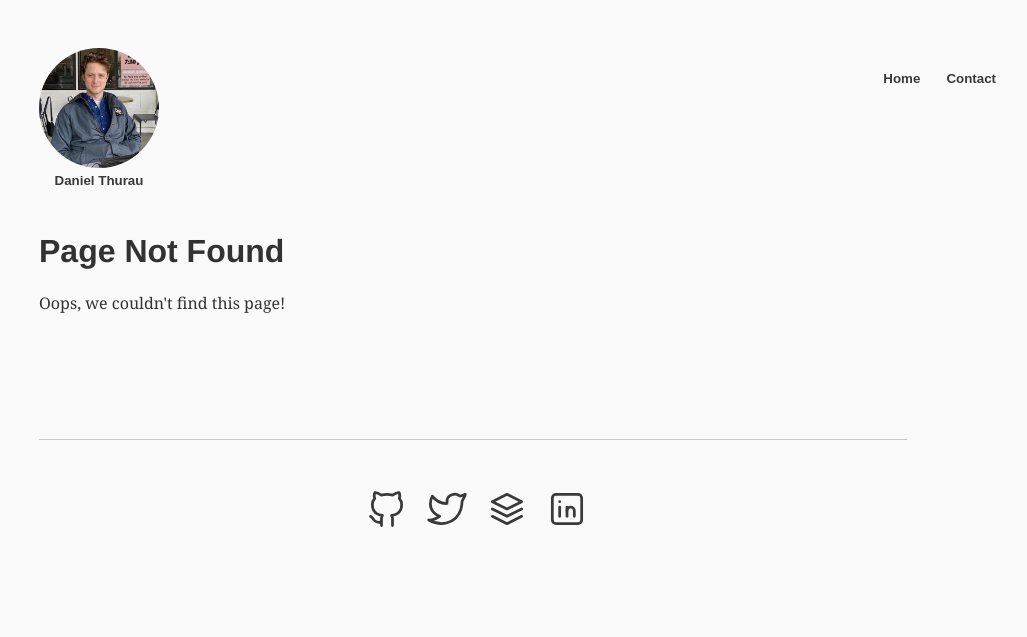
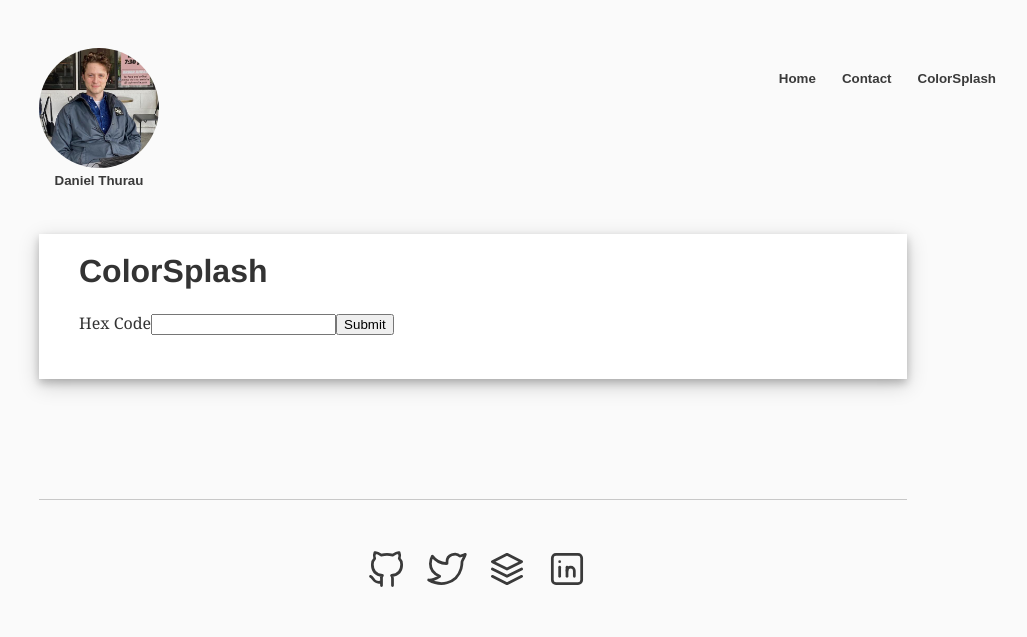
Before and after one commit to DanielThurau/thurau.io, a Gatsby site: page /colorsplash in a window 1280 px wide. Before the commit this address had no page. Shown: the whole page, without its empty margins (167-1194 px from the left). Built offline with nearby package versions, Linux system fonts and the light colour scheme; Gatsby itself is replaced by a stand-in of ours.

Commit message:
Plugged a new tab into the ColorSplash backend

```diff
--- a/src/components/layout.jsx
+++ b/src/components/layout.jsx
@@ -58,6 +58,9 @@ function Layout({ children }) {
             </ListLink>
             <ListLink to="/contact/">
               <Button>Contact</Button>
+            </ListLink>
+            <ListLink to="/colorsplash/">
+              <Button>ColorSplash</Button>
             </ListLink>
           </ul>
         </div>
--- /dev/null
+++ b/src/pages/colorsplash.jsx
@@ -0,0 +1,75 @@
+/* eslint-disable react/prefer-stateless-function */
+import React from 'react';
+import Layout from '../components/layout';
+import SEO from '../components/seo';
+
+export default class ColorSplash extends React.Component {
+  constructor(props) {
+    super(props);
+    this.state = {
+        hex: '',
+        imageIds: []
+    };
+
+    this.handleChange = this.handleChange.bind(this);
+    this.handleSubmit = this.handleSubmit.bind(this);
+  }
+
+  handleChange(event) {
+    this.setState({ hex: event.target.value });
+  }
+
+  handleSubmit(event) {
+    event.preventDefault();
+    const url = `https://4jmqjct152.execute-api.us-west-1.amazonaws.com/Prod/getIds?hex=${this.state.hex}`;
+
+    fetch(url)
+        .then(res => res.json())
+        .then(
+            (result) => {
+                console.log(result);
+                this.setState({
+                    imageIds: result,
+                });
+            },
+            (error) => {
+                alert("Currently experiencing issues. Please try with another hex code");
+            }
+        )
+  }
+
+  render() {
+
+    let images = this.state.imageIds.map((i) => (
+        <img className='images' src={i}/>
+    ));
+
+    return (
+      <Layout>
+        <SEO title="ColorSplash" description="ColorSplash" />
+        <div style={{ backgroundColor: 'white', boxShadow: '0 4px 8px 0 rgba(0, 0, 0, 0.2), 0 6px 20px 0 rgba(0, 0, 0, 0.19' }}>
+          <div style={{ margin: '20px', padding: '20px' }}>
+            <h1 headerText="ColorSplash">ColorSplash</h1>
+            <form onSubmit={this.handleSubmit}>
+              <label>
+                Hex Code
+                <input
+                  type="text"
+                  value={this.state.hex}
+                  onChange={this.handleChange}
+                />
+              </label>
+              <button type="submit">Submit</button>
+            </form>
+
+            <div class="parent" style={{}}>
+                {images}
+            </div>
+
+
+          </div>
+        </div>
+      </Layout>
+    );
+  }
+}
```
